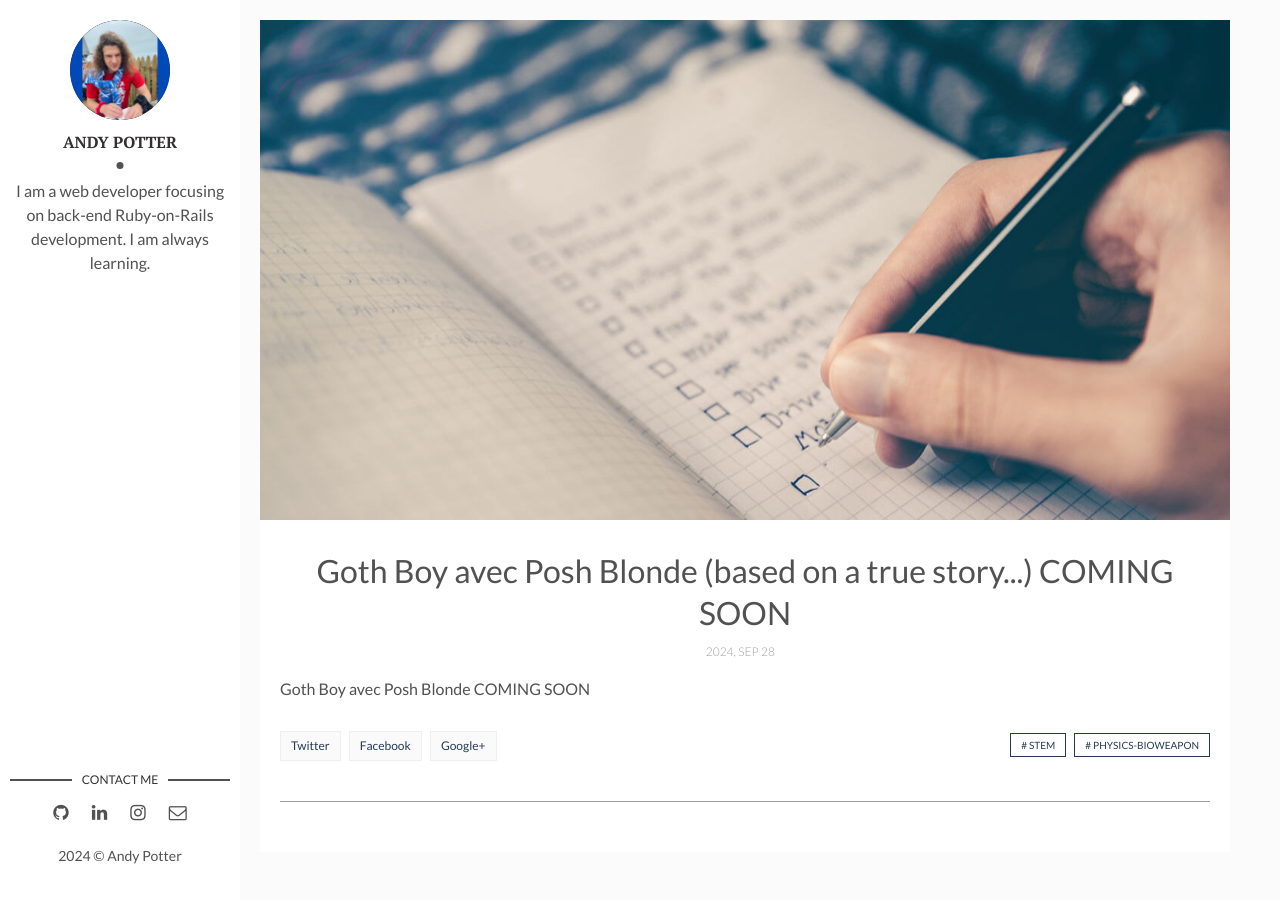
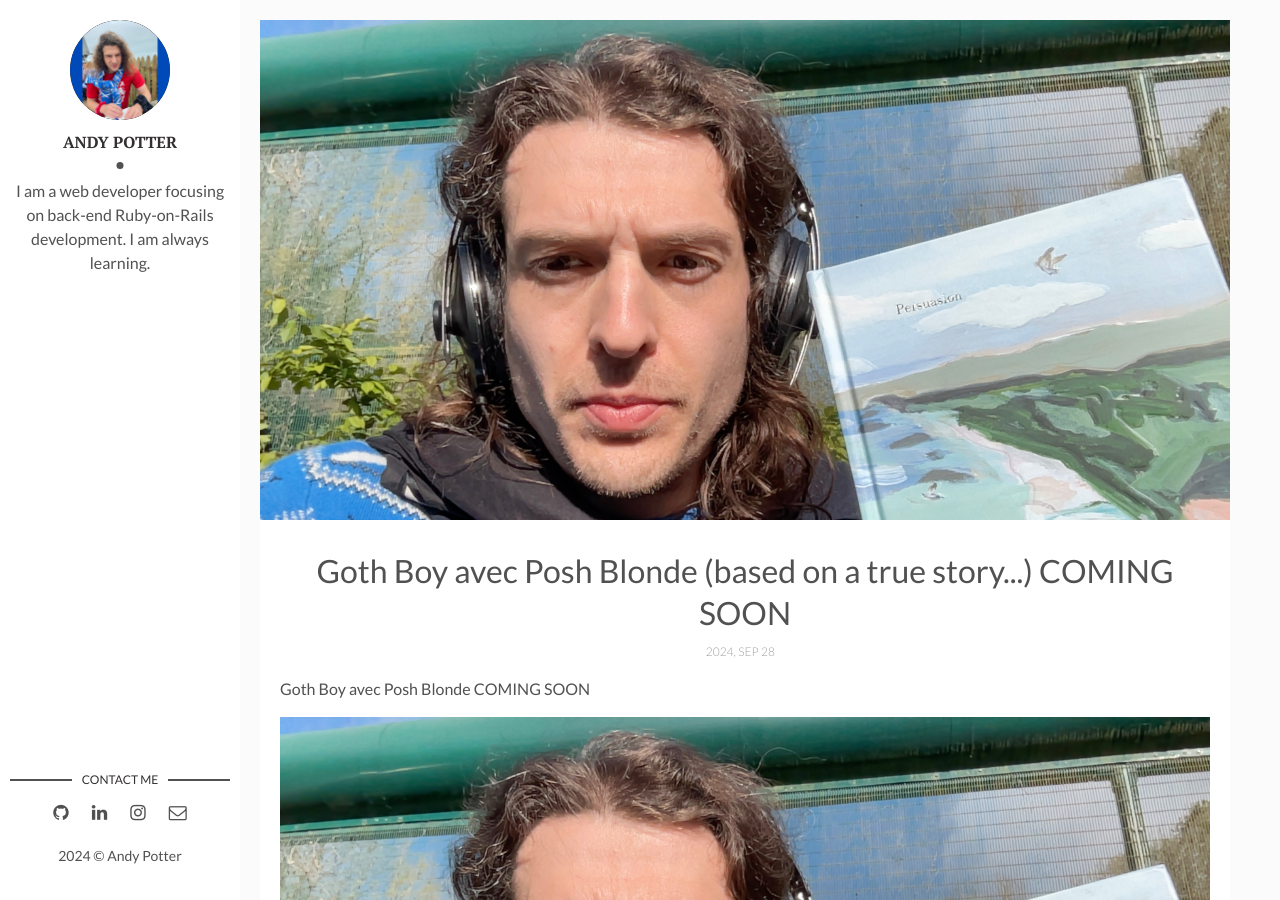
Before and after one commit to QALB-Boy/blog, a Jekyll site: the page built from _posts/2024-10-17-goth-boy-avec-posh-blonde.markdown, in a window 1280 px wide and 900 px high. Built offline with Jekyll 4.4.1, drawn with Linux system fonts in a browser that asks for light colours.

Commit message:
Persuasion

```diff
--- a/_posts/2024-10-17-goth-boy-avec-posh-blonde.markdown
+++ b/_posts/2024-10-17-goth-boy-avec-posh-blonde.markdown
@@ -3,8 +3,10 @@ layout: post
 title: Goth Boy avec Posh Blonde (based on a true story...) COMING SOON
 date: 2024-09-29 00:00:00 +0400
 description: Goth Boy avec Posh Blonde (based on a true story...) COMING SOON # Add post description (optional)
-img:  software.jpg # Add image post (optional)
+img:  Persuasion.jpg # Add image post (optional)
 tags: [stem, physics-bioweapon] # add tag
 ---
 
 Goth Boy avec Posh Blonde COMING SOON
+
+![Persuasion]({{site.baseurl}}/assets/img/Persuasion.jpg)
```
